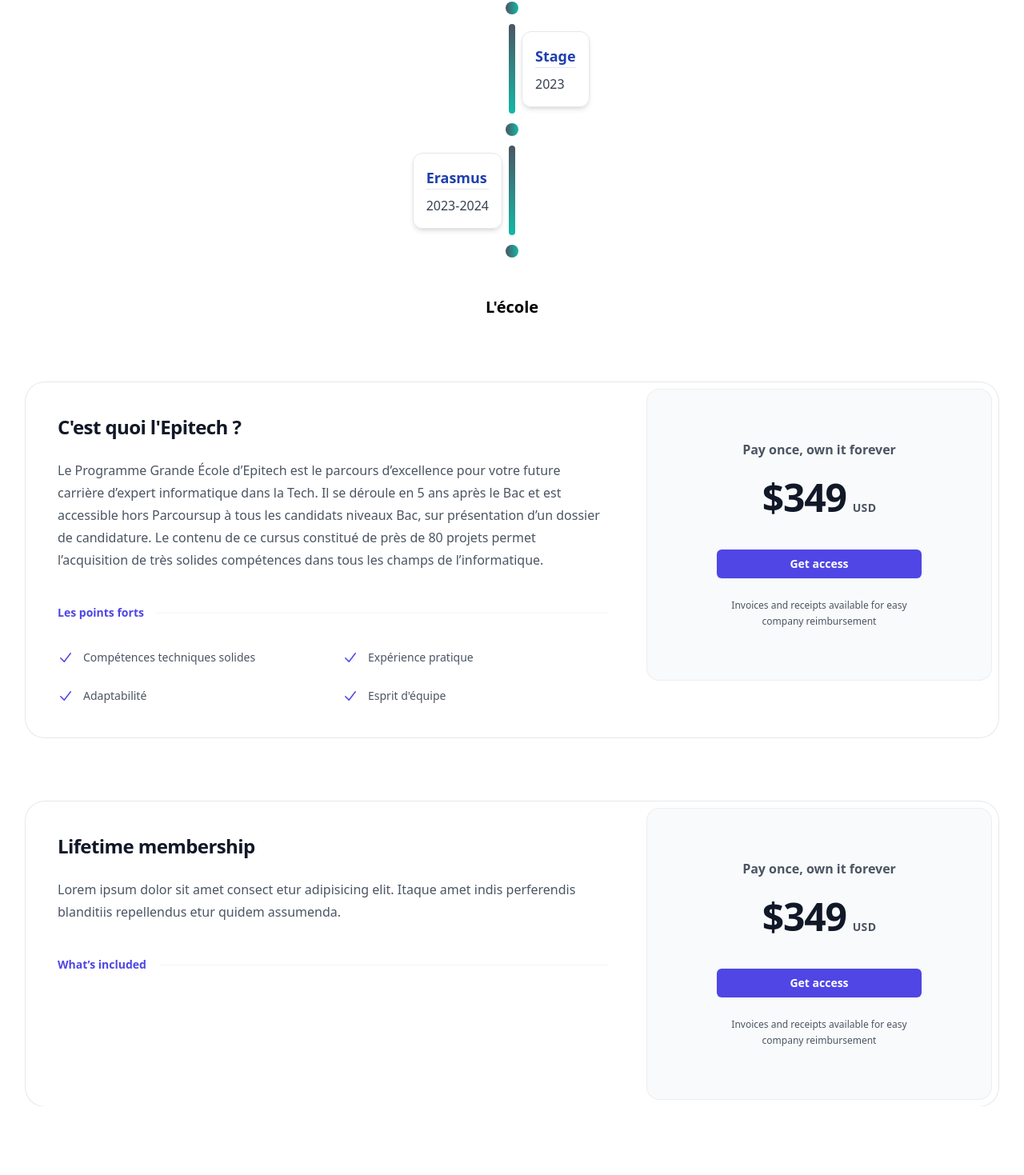
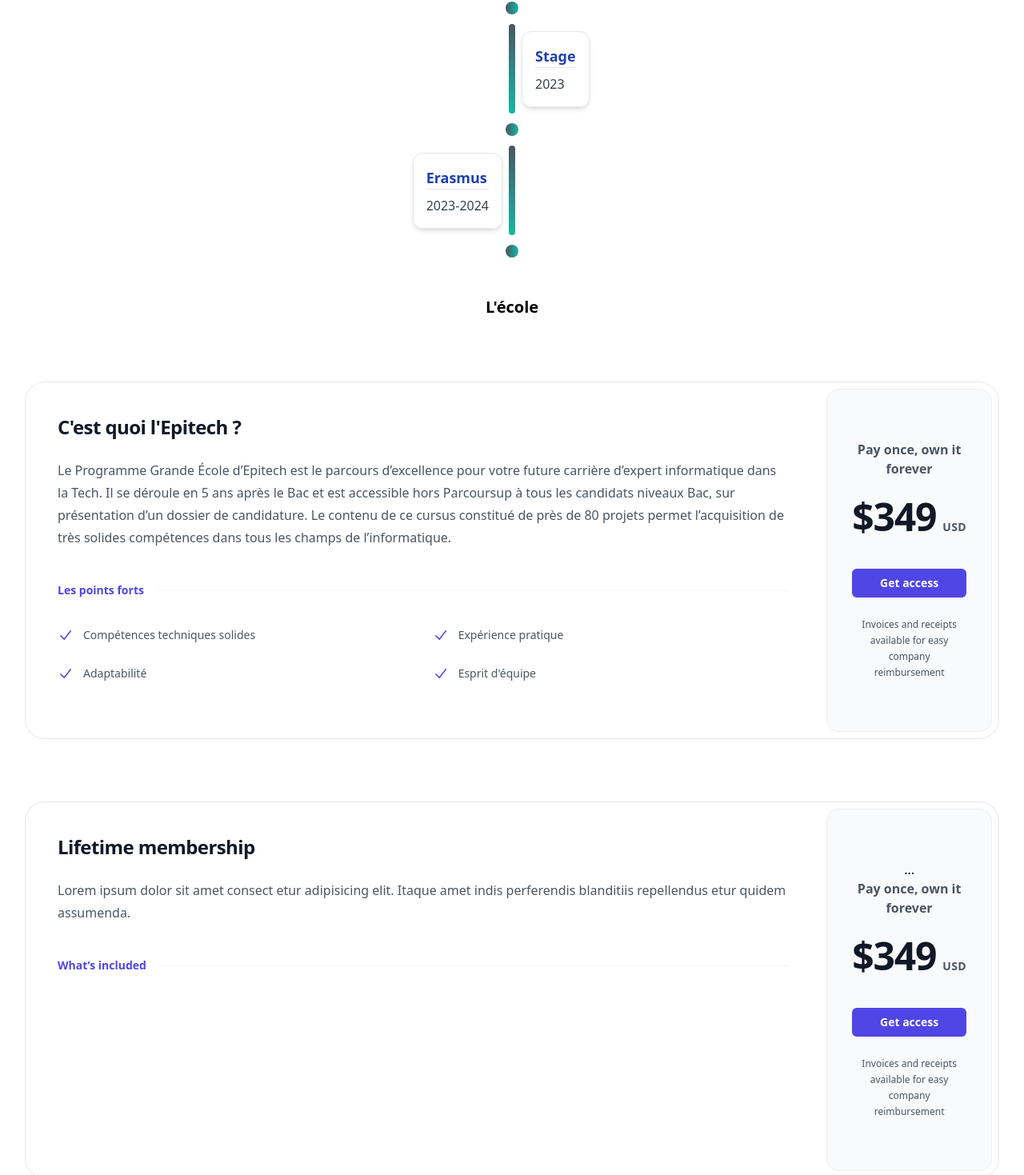
Before and after one commit to WentioxDemoi/CV, a React (Create React App) app: page /Home in a window 1280 px wide. Shown: the part 2918-4387 px from the top of the page at 80% size. Before the commit the page ends 4301 px from the top, so only its background shows below. Built offline with nearby package versions, Linux system fonts and the light colour scheme.

Commit message:
[ADD] Flex vertical div

```diff
--- a/src/component/TimelineComponent.jsx
+++ b/src/component/TimelineComponent.jsx
@@ -33,9 +33,8 @@
                     ))}
                     </ul>
                 </div>
-                <div className="flex flex-col justify-between h-full -mt-2 p-2 lg:mt-0 lg:w-full lg:max-w-md lg:flex-shrink-0">
-
-<div className="flex-grow rounded-2xl bg-gray-50 py-10 text-center ring-1 ring-inset ring-gray-900/5 lg:flex lg:flex-col lg:justify-center lg:py-16">
+                <div className="p-2 lg:w-full lg:max-w-md lg:flex-shrink-0 flex-1">
+    <div className="rounded-2xl bg-gray-50 py-10 text-center ring-1 ring-inset ring-gray-900/5 lg:flex lg:flex-col lg:justify-center lg:py-16 h-full">
                     <div className="mx-auto max-w-xs px-8">
                         <p className="text-base font-semibold text-gray-600">Pay once, own it forever</p>
                         <p className="mt-6 flex items-baseline justify-center gap-x-2">
@@ -55,7 +54,7 @@
                     </div>
                 </div>
                 </div>
-            <div id="stagepapa" className="mx-auto mt-16 max-w-2xl rounded-3xl ring-1 ring-gray-200 sm:mt-20 lg:mx-0 lg:flex lg:max-w-none">
+                <div id="stagepapa" className="mx-auto mt-16 max-w-2xl rounded-3xl ring-1 ring-gray-200 sm:mt-20 lg:mx-0 lg:flex lg:max-w-none flex">
             <div className="p-8 sm:p-10 lg:flex-auto">
                 <h3 className="text-2xl font-bold tracking-tight text-gray-900">Lifetime membership</h3>
                 <p className="mt-6 text-base leading-7 text-gray-600">
@@ -77,8 +76,9 @@
                 ))}
                 </ul> */}
             </div>
-            <div className="-mt-2 p-2 lg:mt-0 lg:w-full lg:max-w-md lg:flex-shrink-0">
-                <div className="rounded-2xl bg-gray-50 py-10 text-center ring-1 ring-inset ring-gray-900/5 lg:flex lg:flex-col lg:justify-center lg:py-16">
+            <div className="p-2 lg:w-full lg:max-w-md lg:flex-shrink-0 flex-1">
+    <div className="rounded-2xl bg-gray-50 py-10 text-center ring-1 ring-inset ring-gray-900/5 lg:flex lg:flex-col lg:justify-center lg:py-16 h-full">
+      ...
                 <div className="mx-auto max-w-xs px-8">
                     <p className="text-base font-semibold text-gray-600">Pay once, own it forever</p>
                     <p className="mt-6 flex items-baseline justify-center gap-x-2">
```
